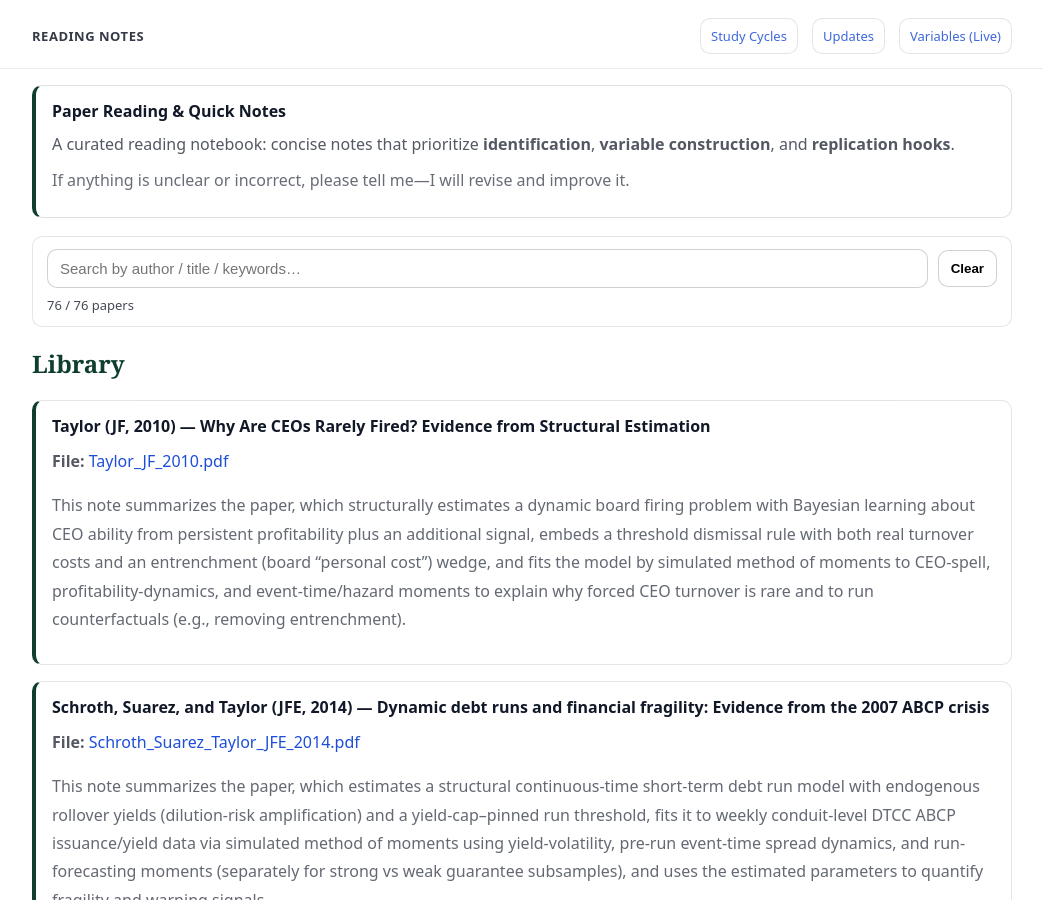
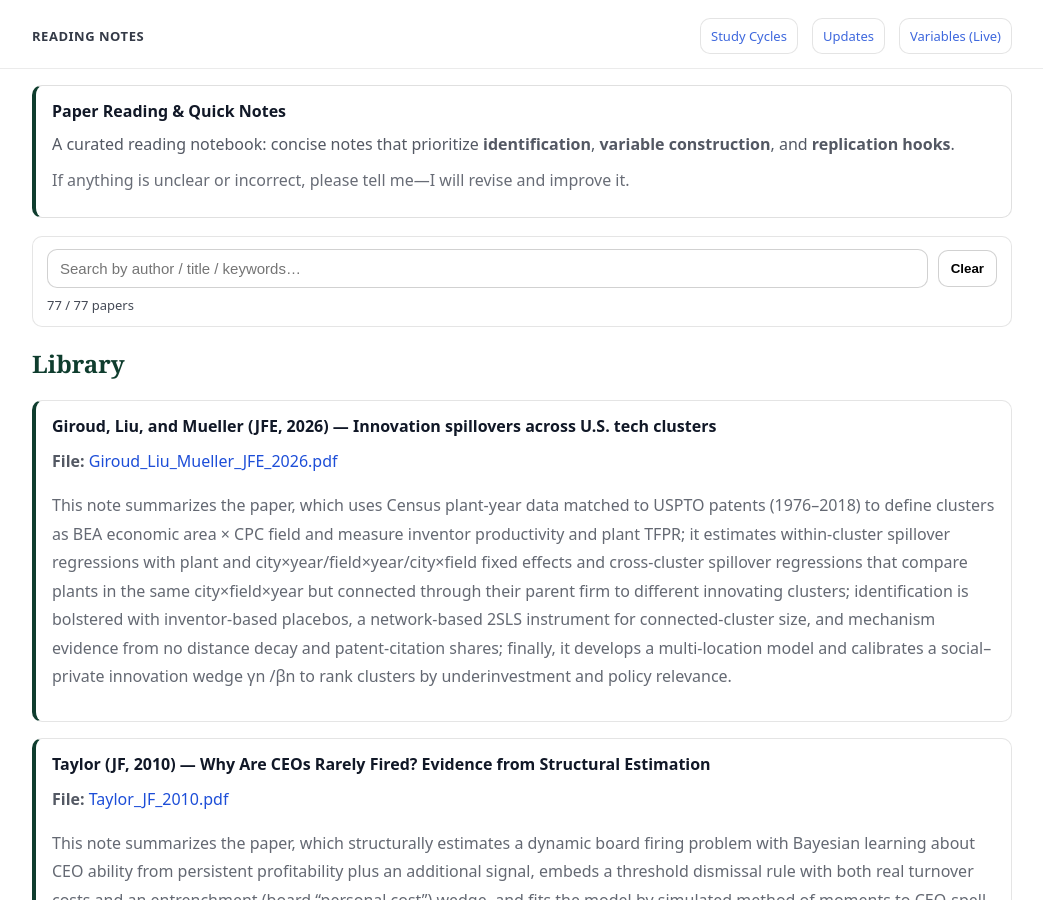
Before and after one commit to yaxinzn/study-archive, a Jekyll site: the page built from reading/index.md, in a window 1280 px wide and 900 px high. Shown: the whole window, without its empty margins (118-1161 px from the left). Built offline with Jekyll 4.4.1, drawn with Linux system fonts in a browser that asks for light colours.

Commit message:
Reading: add/update Giroud_Liu_Mueller_JFE_2026.pdf

```diff
--- a/_data/reading.yml
+++ b/_data/reading.yml
@@ -1,3 +1,8 @@
+- title: "Giroud, Liu, and Mueller (JFE, 2026) — Innovation spillovers across U.S. tech clusters"
+  file: "Giroud_Liu_Mueller_JFE_2026.pdf"
+  desc: "
+This note summarizes the paper, which uses Census plant-year data matched to USPTO patents (1976–2018) to define clusters as BEA economic area × CPC field and measure inventor productivity and plant TFPR; it estimates within-cluster spillover regressions with plant and city×year/field×year/city×field fixed effects and cross-cluster spillover regressions that compare plants in the same city×field×year but connected through their parent firm to different innovating clusters; identification is bolstered with inventor-based placebos, a network-based 2SLS instrument for connected-cluster size, and mechanism evidence from no distance decay and patent-citation shares; finally, it develops a multi-location model and calibrates a social–private innovation wedge γn /βn to rank clusters by underinvestment and policy relevance."
+
 - title: "Taylor (JF, 2010) — Why Are CEOs Rarely Fired? Evidence from Structural Estimation"
   file: "Taylor_JF_2010.pdf"
   desc: "
```
Also changed, not shown: 1 other file.
